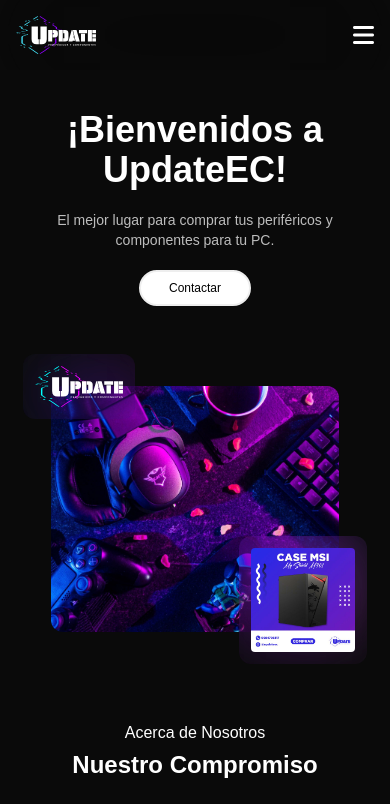
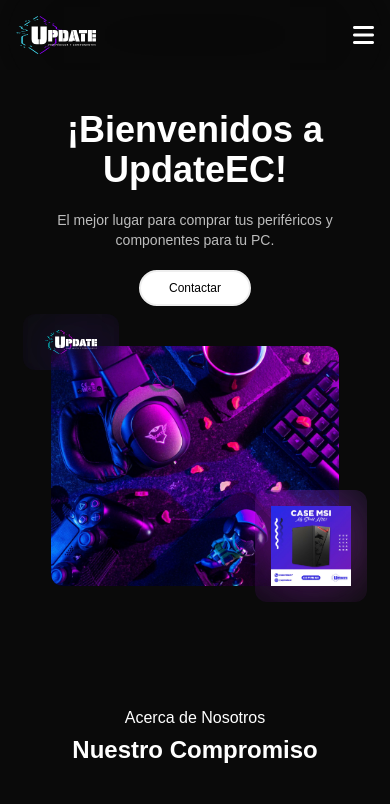
Before and after one commit to Rysth/REACT-UpdateEC, a React (Create React App) app: page / in a window 390 px wide. Shown: the top 804 px of the page. Built offline with nearby package versions, Linux system fonts and the light colour scheme; a web font is replaced by a local one.

Commit message:
Improve Hero Section from page styles.

```diff
--- a/src/components/Badge/Badge.js
+++ b/src/components/Badge/Badge.js
@@ -11,7 +11,7 @@
       className={`absolute rounded-xl backdrop-blur-2xl backdrop-brightness-200 ${classList}`}
     >
       <img
-        className={`mx-auto p-3 md:p-6 saturate-200 rounded-2xl object-contain ${imageClassList}`}
+        className={`mx-auto p-4 md:p-5 saturate-200 rounded-xl object-contain ${imageClassList}`}
         src={imageSource}
         alt={imageSource}
       />
--- a/src/components/Buttons/Buttons.js
+++ b/src/components/Buttons/Buttons.js
@@ -1,28 +1,27 @@
 import React from 'react';
 import PropTypes from 'prop-types';
-import { motion } from 'framer-motion';
 
 // Define your button variants with their respective styles
 const buttonVariants = {
   primary: {
     className:
-      'hidden text-white sm:block border-2 py-2 px-7 rounded-full md:hover:text-black md:hover:border-transparent md:hover:bg-[var(--CL-primary-cyan)] text-xs sm:text-sm',
+      'hidden text-white sm:block border-2 py-2 px-7 rounded-full md:hover:text-black md:hover:border-transparent md:hover:bg-[var(--CL-primary-cyan)] text-xs sm:text-sm transition md:hover:scale-105 md:hover:shadow-2xl inline-block',
   },
   secondary: {
     className:
-      'border-2 py-2 px-7 bg-[var(--CL-neutral-white)] text-black rounded-full md:hover:text-black md:hover:border-transparent md:hover:bg-[var(--CL-primary-cyan)] text-xs md:text-sm',
+      'border-2 py-2 px-7 bg-[var(--CL-neutral-white)] text-black rounded-full md:hover:text-black md:hover:border-transparent md:hover:bg-[var(--CL-primary-cyan)] text-xs sm:text-sm transition md:hover:scale-105 md:hover:shadow-2xl inline-block',
   },
   light: {
     className:
-      'text-white sm:block border-2 py-2 px-7 rounded-full md:hover:text-white md:hover:border-transparent md:hover:bg-[var(--CL-primary-purple)] text-xs md:text-sm',
+      'text-white sm:block border-2 py-2 px-7 rounded-full md:hover:text-white md:hover:border-transparent md:hover:bg-[var(--CL-primary-purple)] text-xs sm:text-sm transition md:hover:scale-105 md:hover:shadow-2xl inline-block',
   },
   category: {
     className:
-      'bmd:block text-black py-1.5 px-4 rounded-md md:hover:bg-white text-xs md:text-sm font-semibold bg-cyan-400',
+      'sm:block text-black py-1.5 px-4 rounded-md md:hover:bg-white text-xs sm:text-sm transition md:hover:scale-105 md:hover:shadow-2xl inline-block font-semibold bg-cyan-400',
   },
   categoryActive: {
     className:
-      'md:block  py-1.5 px-4 rounded-md md:hover:bg-white text-xs md:text-sm font-semibold text-white bg-purple-600 md:hover:text-black',
+      'sm:block py-1.5 px-4 rounded-md md:hover:bg-white text-xs sm:text-sm transition md:hover:scale-105 md:hover:shadow-2xl inline-block font-semibold text-white bg-purple-600 md:hover:text-black',
   },
 };
 
@@ -31,17 +30,13 @@
   const buttonStyles = buttonVariants[variant] || buttonVariants.primary;
 
   return (
-    <motion.button
-      initial={{ scale: 1 }}
-      whileHover={{ scale: 1.1 }}
-      whileTap={{ scale: 0.9 }}
-      transition={{ ease: 'linear', type: 'spring', duration: 0.5 }}
+    <button
       type="button"
       className={buttonStyles.className}
       onClick={onClickFunc}
     >
       {text}
-    </motion.button>
+    </button>
   );
 }
 
--- a/src/pages/Home/sections/HeroSection.js
+++ b/src/pages/Home/sections/HeroSection.js
@@ -10,22 +10,22 @@
 import ProductImage from '../../../assets/PNG/products/product-1.jpg';
 
 // Define constants for class names and URLs
-const brandImageClass = 'w-28 h-18 md:w-40 md:h-24 lg:w-48 lg:h-32';
-const productImageClass = 'w-32 h-32 md:w-40 md:h-40 lg:w-60 lg:h-60';
+const brandImageClass = 'w-24 h-14 sm:w-32 sm:h-20 md:w-36 md:h-24';
+const productImageClass = 'w-28 h-28 sm:w-36 sm:h-36 md:w-48 md:h-48';
 
 function HeroSection() {
   return (
-    <div className="container grid max-w-screen-xl p-4 py-10 mx-auto md:py-20">
+    <div className="container grid max-w-screen-xl gap-10 p-4 py-10 mx-auto md:py-20 md:gap-20">
       <div className="mx-auto text-white">
         <motion.h1
           initial={{ y: -300, opacity: 0 }}
           animate={{ y: 0, opacity: 1 }}
           transition={{ duration: 1.5, type: 'spring' }}
-          className="mx-auto text-4xl font-bold text-center md:text-7xl lg:w-3/4 lg:text-8xl"
+          className="mx-auto text-4xl font-bold text-center sm:text-5xl md:text-6xl lg:w-3/4 lg:text-8xl"
         >
           ¡Bienvenidos a UpdateEC!
         </motion.h1>
-        <p className="mx-auto my-5 text-sm text-center text-gray-400 md:my-6 md:mt-8 md:text-base md:w-full lg:w-3/4">
+        <p className="w-4/5 mx-auto my-5 text-sm text-center text-gray-400 md:my-6 md:mt-8 md:text-base md:w-full lg:w-3/4">
           El mejor lugar para comprar tus periféricos y componentes para tu PC.
         </p>
         <div className="w-full text-center">
@@ -38,19 +38,19 @@
           />
         </div>
       </div>
-      <div className="mt-20 w-72 mx-auto h-5/6 md:w-3/6 relative z-[10]">
+      <div className="w-72 mx-auto h-5/6 sm:w-3/6 relative z-[10]">
         <Badge
-          classList="-top-8 md:-top-16 -left-7 md:-left-24 "
+          classList="-top-8 sm:-top-8 -left-7 sm:-left-12 "
           imageClassList={brandImageClass}
           imageSource={BrandImage}
         />
         <img
-          className="object-cover w-full h-full rounded-xl"
+          className="object-cover w-full rounded-xl h-60 sm:h-72 md:h-96"
           src={HeroImage}
           alt="Hero"
         />
         <Badge
-          classList="-bottom-8 md:-bottom-16 -right-7 md:-right-24"
+          classList="-bottom-14 -right-7 sm:-right-20 md:-bottom-32"
           imageClassList={productImageClass}
           imageSource={ProductImage}
         />
```
